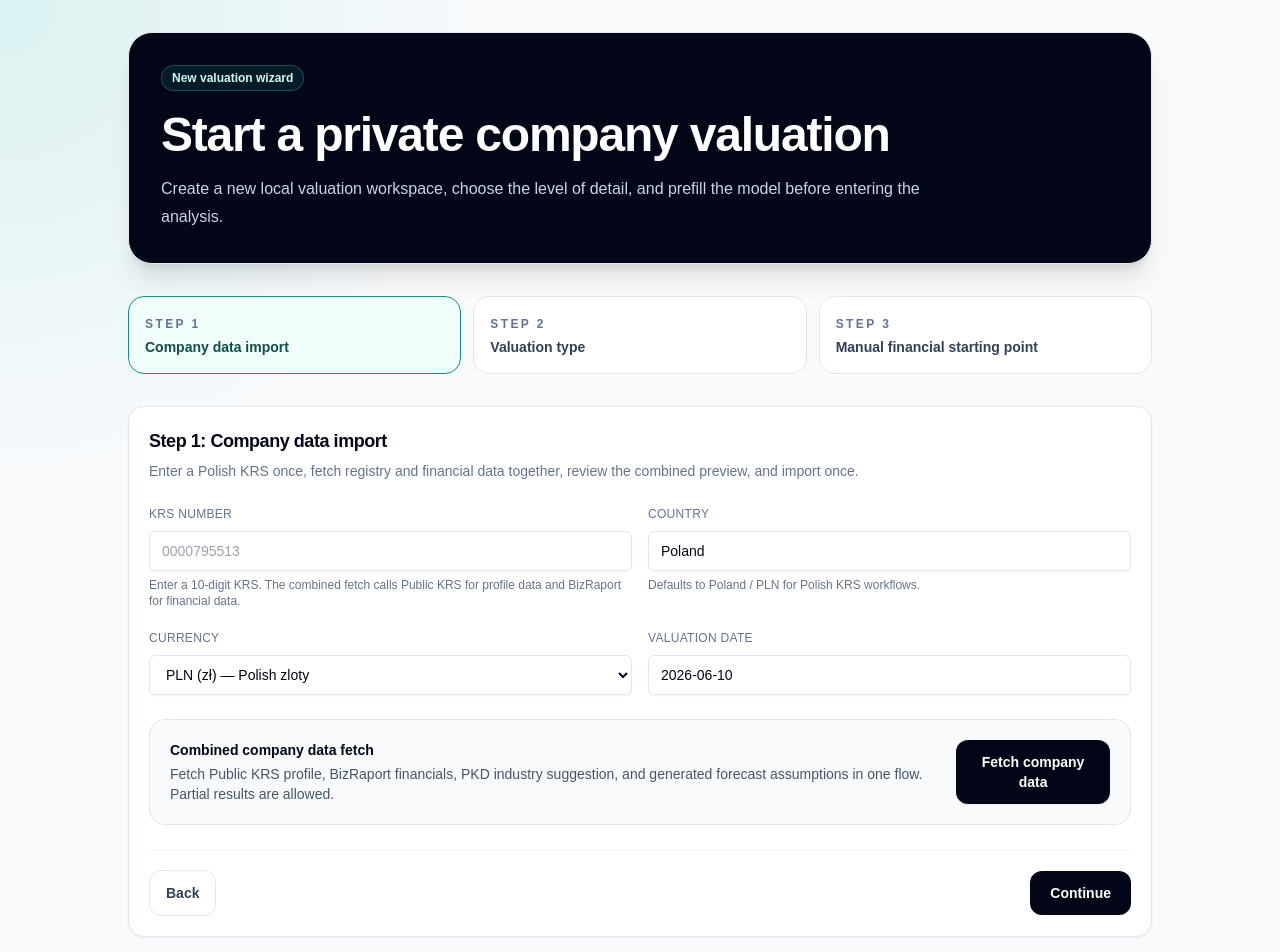
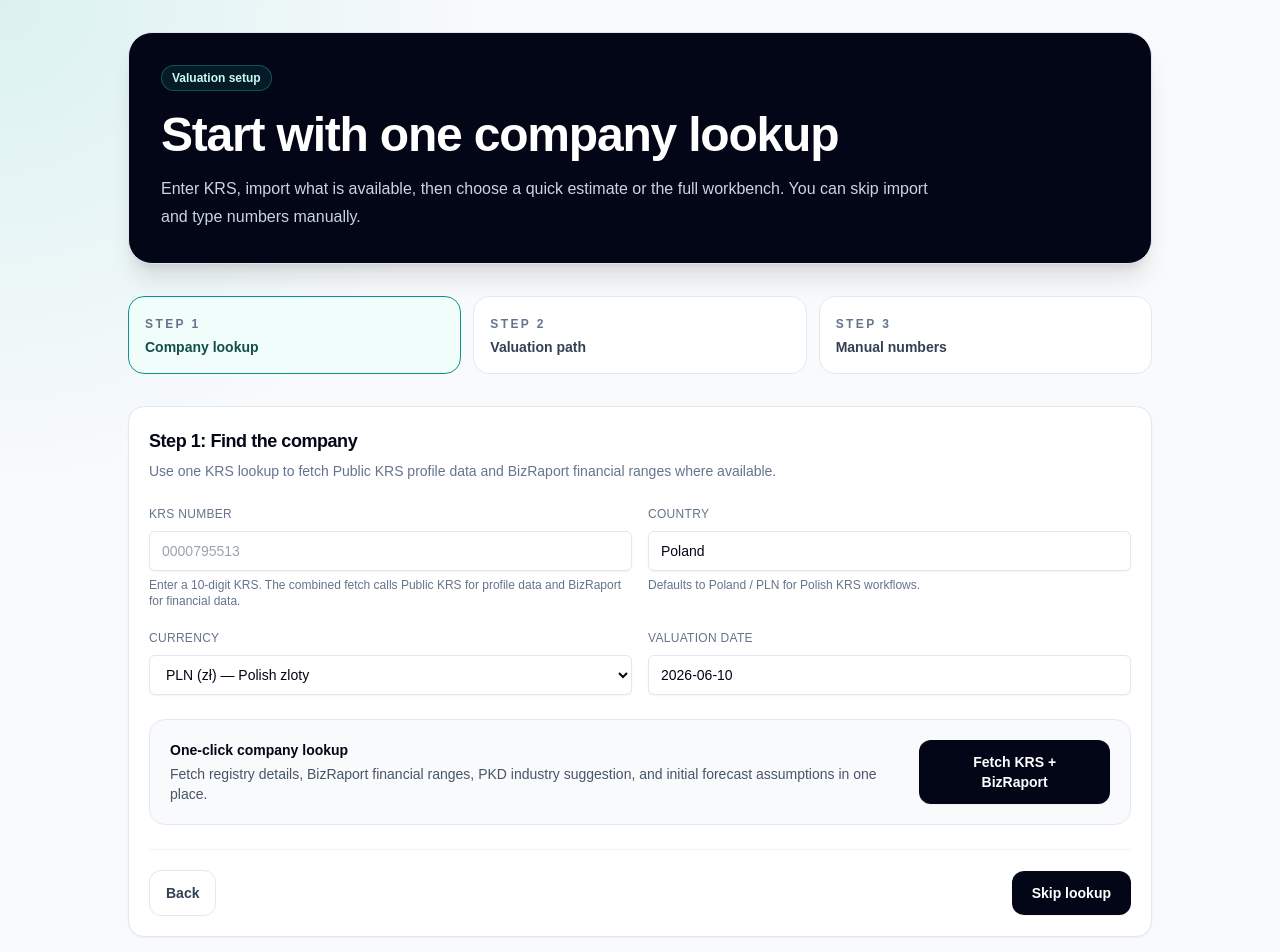
Before and after one commit to dmndamiecki/Valuation-Model, a Next.js app: page / in a window 1280 px wide. Shown: the top 952 px of the page. Built offline with nearby package versions, Linux system fonts and the light colour scheme.

Commit message:
Simplify valuation workflow UI

```diff
--- a/app/page.tsx
+++ b/app/page.tsx
@@ -113,10 +113,11 @@ function WorkflowHeader({ id, eyebrow, title, description, status }: { id: strin
 }
 
 function WorkflowNav({ sections }: { sections: WorkflowSectionItem[] }) {
+  const displaySections = sections.filter((_section, index) => [0, 3, 5, 8, 9].includes(index));
   return (
     <nav className="sticky top-0 z-20 rounded-2xl border border-slate-200 bg-white/95 p-3 shadow-sm backdrop-blur">
       <div className="flex gap-2 overflow-x-auto pb-1">
-        {sections.map((section) => (
+        {displaySections.map((section) => (
           <a key={section.id} href={`#${section.id}`} className="flex min-w-max items-center gap-2 rounded-xl border border-slate-200 px-3 py-2 text-xs font-semibold text-slate-700 transition hover:border-teal-500 hover:text-teal-800">
             <span>{section.label}</span>
             <span className={`rounded-full px-2 py-0.5 ${statusClassName(section.status)}`}>{section.status}</span>
@@ -444,7 +445,6 @@ export default function Home() {
   const [combinedImportStatus, setCombinedImportStatus] = useState("");
   const [wizardImportApplied, setWizardImportApplied] = useState(false);
   const [importedDataSummary, setImportedDataSummary] = useState<ImportedDataSummary | null>(null);
-  const [showAdvancedImport, setShowAdvancedImport] = useState(false);
   const [riskFreeRateSource, setRiskFreeRateSource] = useState<FredRiskFreeRateResult | null>(null);
   const [riskFreeRateStatus, setRiskFreeRateStatus] = useState("");
   const [riskFreeRateManuallyEdited, setRiskFreeRateManuallyEdited] = useState(false);
@@ -1177,7 +1177,6 @@ export default function Home() {
     setCombinedImportStatus("");
     setWizardImportApplied(false);
     setImportedDataSummary(null);
-    setShowAdvancedImport(false);
     setRiskFreeRateSource(null);
     setRiskFreeRateStatus("");
     setRiskFreeRateManuallyEdited(false);
@@ -1362,24 +1361,24 @@ export default function Home() {
       <main className="min-h-screen px-6 py-8 lg:px-10">
         <section className="mx-auto max-w-5xl space-y-8">
           <div className="rounded-3xl border border-slate-200 bg-slate-950 p-8 text-white shadow-xl">
-            <Badge className="border-teal-400/30 bg-teal-400/10 text-teal-100">New valuation wizard</Badge>
-            <h1 className="mt-5 max-w-3xl text-4xl font-bold tracking-tight lg:text-5xl">Start a private company valuation</h1>
-            <p className="mt-4 max-w-3xl text-base leading-7 text-slate-300">Create a new local valuation workspace, choose the level of detail, and prefill the model before entering the analysis.</p>
+            <Badge className="border-teal-400/30 bg-teal-400/10 text-teal-100">Valuation setup</Badge>
+            <h1 className="mt-5 max-w-3xl text-4xl font-bold tracking-tight lg:text-5xl">Start with one company lookup</h1>
+            <p className="mt-4 max-w-3xl text-base leading-7 text-slate-300">Enter KRS, import what is available, then choose a quick estimate or the full workbench. You can skip import and type numbers manually.</p>
           </div>
 
           <div className="grid gap-3 md:grid-cols-3">
             {[1, 2, ...(wizardImportApplied && companyData?.years.length ? [] : [3])].map((step) => (
               <button key={step} className={`rounded-2xl border p-4 text-left text-sm font-semibold transition ${wizardStep === step ? "border-teal-600 bg-teal-50 text-teal-900" : "border-slate-200 bg-white text-slate-700 hover:border-teal-400"}`} onClick={() => setWizardStep(step as 1 | 2 | 3)}>
                 <span className="text-xs uppercase tracking-[0.2em] text-slate-500">Step {step}</span>
-                <span className="mt-1 block">{step === 1 ? "Company data import" : step === 2 ? "Valuation type" : "Manual financial starting point"}</span>
+                <span className="mt-1 block">{step === 1 ? "Company lookup" : step === 2 ? "Valuation path" : "Manual numbers"}</span>
               </button>
             ))}
           </div>
 
           <Card>
             <CardHeader>
-              <CardTitle>{wizardStep === 1 ? "Step 1: Company data import" : wizardStep === 2 ? "Step 2: Valuation type" : "Step 3: Manual financial starting point"}</CardTitle>
-              <CardDescription>{wizardStep === 1 ? "Enter a Polish KRS once, fetch registry and financial data together, review the combined preview, and import once." : wizardStep === 2 ? "Choose a three-minute owner estimate or the full professional workflow." : "Use manual financial inputs only when imported financials are unavailable or skipped."}</CardDescription>
+              <CardTitle>{wizardStep === 1 ? "Step 1: Find the company" : wizardStep === 2 ? "Step 2: Choose the workflow" : "Step 3: Enter core numbers"}</CardTitle>
+              <CardDescription>{wizardStep === 1 ? "Use one KRS lookup to fetch Public KRS profile data and BizRaport financial ranges where available." : wizardStep === 2 ? "Choose the quick owner estimate or the full professional workbench." : "Use manual inputs only when imported financials are unavailable or skipped."}</CardDescription>
             </CardHeader>
             <CardContent className="space-y-6">
               {wizardStep === 1 && (
@@ -1394,10 +1393,10 @@ export default function Home() {
                   <div className="rounded-2xl border border-slate-200 bg-slate-50 p-5">
                     <div className="flex flex-col gap-3 sm:flex-row sm:items-center sm:justify-between">
                       <div>
-                        <p className="text-sm font-bold text-slate-950">Combined company data fetch</p>
-                        <p className="mt-1 text-sm text-slate-600">Fetch Public KRS profile, BizRaport financials, PKD industry suggestion, and generated forecast assumptions in one flow. Partial results are allowed.</p>
+                        <p className="text-sm font-bold text-slate-950">One-click company lookup</p>
+                        <p className="mt-1 text-sm text-slate-600">Fetch registry details, BizRaport financial ranges, PKD industry suggestion, and initial forecast assumptions in one place.</p>
                       </div>
-                      <button className="rounded-xl bg-slate-950 px-5 py-3 text-sm font-semibold text-white shadow-sm transition hover:bg-teal-800" onClick={fetchCombinedCompanyData}>Fetch company data</button>
+                      <button className="rounded-xl bg-slate-950 px-5 py-3 text-sm font-semibold text-white shadow-sm transition hover:bg-teal-800" onClick={fetchCombinedCompanyData}>Fetch KRS + BizRaport</button>
                     </div>
                     {combinedImportStatus ? <p className="mt-3 text-sm text-slate-600">{combinedImportStatus}</p> : null}
                   </div>
@@ -1411,12 +1410,12 @@ export default function Home() {
                   {importedDataSummary ? <ImportedDataSummaryCard summary={importedDataSummary} /> : null}
                   <div className="grid gap-4 md:grid-cols-2">
                     <button className={`rounded-2xl border p-5 text-left transition ${wizardInput.valuationType === "simple" ? "border-teal-700 bg-teal-50" : "border-slate-200 bg-white hover:border-teal-500"}`} onClick={() => updateWizard("valuationType", "simple")}>
-                      <p className="text-lg font-bold text-slate-950">Simple valuation</p>
-                      <p className="mt-2 text-sm leading-6 text-slate-600">Fast indicative estimate for small business owners using default assumptions.</p>
+                      <p className="text-lg font-bold text-slate-950">Quick estimate</p>
+                      <p className="mt-2 text-sm leading-6 text-slate-600">A short owner-style valuation using imported or manually entered core numbers.</p>
                     </button>
                     <button className={`rounded-2xl border p-5 text-left transition ${wizardInput.valuationType === "professional" ? "border-slate-950 bg-slate-50" : "border-slate-200 bg-white hover:border-slate-500"}`} onClick={() => updateWizard("valuationType", "professional")}>
-                      <p className="text-lg font-bold text-slate-950">Professional valuation</p>
-                      <p className="mt-2 text-sm leading-6 text-slate-600">Full multi-section workflow with historicals, normalization, WACC, DCF, market approach, diagnostics, and exports.</p>
+                      <p className="text-lg font-bold text-slate-950">Full workbench</p>
+                      <p className="mt-2 text-sm leading-6 text-slate-600">Detailed workflow for historicals, normalization, forecast, WACC, DCF, diagnostics, and exports.</p>
                     </button>
                   </div>
                   {wizardImportApplied && companyData?.years.length ? <Badge className="border-teal-200 bg-teal-50 text-teal-800">Financials imported — Step 3 will be skipped</Badge> : <p className="text-sm text-slate-500">No imported financial years are available yet, so the wizard will ask for a manual financial starting point.</p>}
@@ -1437,7 +1436,7 @@ export default function Home() {
               <div className="flex flex-col gap-3 border-t border-slate-100 pt-5 sm:flex-row sm:items-center sm:justify-between">
                 <button className="rounded-xl border border-slate-200 bg-white px-4 py-3 text-sm font-semibold text-slate-700 transition hover:border-teal-600 hover:text-teal-800" onClick={() => setWizardStep((current) => (current === 1 ? 1 : ((current - 1) as 1 | 2 | 3)))}>Back</button>
                 <div className="flex gap-3">
-                  {wizardStep === 1 && <button className="rounded-xl bg-slate-950 px-5 py-3 text-sm font-semibold text-white shadow-sm transition hover:bg-teal-800" onClick={() => setWizardStep(2)}>Continue</button>}
+                  {wizardStep === 1 && <button className="rounded-xl bg-slate-950 px-5 py-3 text-sm font-semibold text-white shadow-sm transition hover:bg-teal-800" onClick={() => setWizardStep(2)}>Skip lookup</button>}
                   {wizardStep === 2 && (wizardImportApplied && companyData?.years.length ? <button className="rounded-xl bg-teal-700 px-5 py-3 text-sm font-semibold text-white shadow-sm transition hover:bg-teal-800" onClick={startValuation}>Start valuation</button> : <button className="rounded-xl bg-slate-950 px-5 py-3 text-sm font-semibold text-white shadow-sm transition hover:bg-teal-800" onClick={() => setWizardStep(3)}>Continue</button>)}
                   {wizardStep === 3 && <button className="rounded-xl bg-teal-700 px-5 py-3 text-sm font-semibold text-white shadow-sm transition hover:bg-teal-800" onClick={startValuation}>Start valuation</button>}
                 </div>
@@ -1455,10 +1454,10 @@ export default function Home() {
         <div className="rounded-3xl border border-slate-200 bg-slate-950 p-8 text-white shadow-xl">
           <div className="flex flex-col gap-6 lg:flex-row lg:items-end lg:justify-between">
             <div>
-              <Badge className="border-teal-400/30 bg-teal-400/10 text-teal-100">DCF valuation MVP</Badge>
-              <h1 className="mt-5 max-w-4xl text-4xl font-bold tracking-tight lg:text-5xl">SME private company valuation model</h1>
+              <Badge className="border-teal-400/30 bg-teal-400/10 text-teal-100">Private SME valuation workbench</Badge>
+              <h1 className="mt-5 max-w-4xl text-4xl font-bold tracking-tight lg:text-5xl">Valuation workspace</h1>
               <p className="mt-4 max-w-3xl text-base leading-7 text-slate-300">
-                Local-only Next.js model with Zod validation, transparent assumptions, pure valuation functions, and an investor-ready output bridge from enterprise value to adjusted equity value.
+                Work through company data, forecast, WACC, DCF, market cross-checks, diagnostics, and export in one guided flow.
               </p>
             </div>
             <div className="grid gap-3 text-sm text-slate-300">
@@ -1473,8 +1472,8 @@ export default function Home() {
         <Card className="border-slate-300 bg-white/90">
           <CardContent className="flex flex-col gap-4 p-4 lg:flex-row lg:items-center lg:justify-between">
             <div>
-              <p className="text-xs font-semibold uppercase tracking-[0.2em] text-slate-500">Valuation workflow mode</p>
-              <p className="mt-1 text-sm text-slate-600">Choose a fast owner estimate or the full professional due-diligence workflow.</p>
+              <p className="text-xs font-semibold uppercase tracking-[0.2em] text-slate-500">Workflow</p>
+              <p className="mt-1 text-sm text-slate-600">Switch between a quick estimate and the full workbench.</p>
             </div>
             <div className="grid gap-2 sm:grid-cols-2">
               <button className={`rounded-xl border px-5 py-3 text-sm font-semibold transition ${mode === "simple" ? "border-teal-700 bg-teal-700 text-white shadow-sm" : "border-slate-200 bg-white text-slate-700 hover:border-teal-600"}`} onClick={() => switchMode("simple")}>Simple Mode</button>
@@ -1487,7 +1486,7 @@ export default function Home() {
           <section className="grid gap-6 xl:grid-cols-[0.95fr_1.05fr]">
             <Card>
               <CardHeader>
-                <CardTitle>Simple valuation inputs</CardTitle>
+                <CardTitle>Quick estimate inputs</CardTitle>
                 <CardDescription>Enter the core information needed for a three-minute indicative SME valuation. Advanced assumptions are auto-filled and still run through the same DCF valuation engine.</CardDescription>
               </CardHeader>
               <CardContent className="grid gap-4 md:grid-cols-2">
@@ -1497,8 +1496,7 @@ export default function Home() {
                 <div className="space-y-1.5"><Label>Industry</Label><Input value={simpleInput.industry} onChange={(event) => updateSimple("industry", event.target.value)} /></div>
                 <div className="space-y-1.5"><Label>Registration Number</Label><Input value={simpleInput.registrationNumber} onChange={(event) => updateSimple("registrationNumber", event.target.value)} /></div>
                 {importedDataSummary ? <div className="md:col-span-2"><ImportedDataSummaryCard summary={importedDataSummary} /></div> : null}
-                <div className="md:col-span-2"><button className="rounded-xl border border-slate-200 bg-white px-4 py-2 text-sm font-semibold text-slate-700 transition hover:border-teal-600 hover:text-teal-800" onClick={() => setShowAdvancedImport((current) => !current)}>{showAdvancedImport ? "Hide re-import company data" : "Re-import company data"}</button></div>
-                {showAdvancedImport ? <div className="space-y-3 rounded-2xl border border-teal-100 bg-teal-50/60 p-4 md:col-span-2"><div className="flex flex-col gap-3 sm:flex-row sm:items-center sm:justify-between"><div><p className="text-sm font-semibold text-slate-950">Advanced company import</p><p className="text-xs text-slate-600">Fetch profile data from Public KRS or financials from BizRaport. Review previews before applying.</p></div><div className="flex flex-wrap gap-2"><button className="rounded-xl border border-teal-200 bg-white px-4 py-2 text-sm font-semibold text-teal-800 transition hover:border-teal-700" onClick={() => fetchKrsProfile(simpleInput.registrationNumber)}>Fetch public KRS profile</button><button className="rounded-xl border border-slate-200 bg-white px-4 py-2 text-sm font-semibold text-slate-700 transition hover:border-teal-600 hover:text-teal-800" onClick={() => fetchBizRaportData(simpleInput.registrationNumber)}>Fetch financials from BizRaport</button></div></div>{krsStatus && <p className="text-sm text-slate-600">{krsStatus}</p>}{bizRaportStatus && <p className="text-sm text-slate-600">{bizRaportStatus}</p>}{krsProfile ? <KrsProfilePreview profile={krsProfile} onApply={applyKrsProfile} /> : null}{companyData ? <BizRaportFinancialPreview data={companyData} currency={input.profile.currency} onApply={applyImportedCompanyData} /> : null}</div> : null}
+                <div className="rounded-2xl border border-slate-200 bg-slate-50 p-4 text-sm text-slate-600 md:col-span-2">Company import now lives in the setup wizard. Use "Start new valuation" if you want to run a fresh KRS + BizRaport lookup.</div>
                 <div className="md:col-span-2"><PkdSuggestionPanel suggestion={activePkdSuggestion} onApply={() => applySuggestedIndustryTemplate(activePkdSuggestion)} /></div>
                 {forecastAutoSeeded ? <div className="md:col-span-2"><Badge className="border-teal-200 bg-teal-50 text-teal-800">Auto-generated from historical financials</Badge>{forecastSeedNotes.map((note) => <p key={note} className="mt-2 text-xs text-slate-500">{note}</p>)}</div> : null}
                 <NumberField label="Latest revenue" value={simpleInput.latestRevenue} onChange={(value) => updateSimple("latestRevenue", value)} />
@@ -1592,22 +1590,14 @@ export default function Home() {
             </CardContent>
           </Card>
           <Card>
-            <CardHeader><CardTitle>{importedDataSummary ? "Imported Data" : "Company Imports"}</CardTitle><CardDescription>{importedDataSummary ? "Wizard import results are summarized here. Use advanced re-import only when needed." : "Optional registry and financial-data imports. Market data remains separate below."}</CardDescription></CardHeader>
+            <CardHeader><CardTitle>Imported Data</CardTitle><CardDescription>Source data is imported in the setup wizard so the workbench stays focused on valuation decisions.</CardDescription></CardHeader>
             <CardContent className="space-y-5">
               <div>
                 <h3 className="text-sm font-bold uppercase tracking-wide text-slate-600">Company data</h3>
                 <p className="mt-1 text-sm text-slate-500">Available source mapping: {companySources.map((source) => source.name).join(", ") || "No mapped source"}</p>
               </div>
               {importedDataSummary ? <ImportedDataSummaryCard summary={importedDataSummary} /> : <p className="text-sm text-slate-500">No wizard import has been applied yet.</p>}
-              <button className="rounded-xl border border-slate-200 bg-white px-4 py-3 text-sm font-semibold text-slate-700 transition hover:border-teal-600 hover:text-teal-800" onClick={() => setShowAdvancedImport((current) => !current)}>{showAdvancedImport ? "Hide re-import company data" : "Re-import company data"}</button>
-              {showAdvancedImport ? (
-                <div className="space-y-4 rounded-2xl border border-slate-200 bg-slate-50 p-4">
-                  <div className="space-y-3 rounded-2xl border border-teal-100 bg-teal-50/60 p-4"><div className="flex flex-col gap-3 sm:flex-row sm:items-center sm:justify-between"><div><p className="text-sm font-semibold text-slate-950">Public KRS profile</p><p className="text-xs text-slate-600">Public KRS API provides registry data only. Financial statement data still requires manual input or an external financial-data provider.</p></div><button className="rounded-xl border border-teal-200 bg-white px-4 py-3 text-sm font-semibold text-teal-800 shadow-sm transition hover:border-teal-700" onClick={() => fetchKrsProfile(input.profile.registrationNumber)}>Fetch public KRS profile</button></div>{krsStatus && <p className="text-sm text-slate-600">{krsStatus}</p>}{krsProfile ? <KrsProfilePreview profile={krsProfile} onApply={applyKrsProfile} /> : null}</div>
-                  <div className="space-y-3 rounded-2xl border border-slate-200 bg-white p-4"><div className="flex flex-col gap-3 sm:flex-row sm:items-center sm:justify-between"><div><p className="text-sm font-semibold text-slate-950">BizRaport financial import</p><p className="text-xs text-slate-600">Optional financial-data provider. Credentials stay on the server.</p></div><button className="rounded-xl border border-slate-200 bg-white px-4 py-3 text-sm font-semibold text-slate-700 shadow-sm transition hover:border-teal-600 hover:text-teal-800" onClick={() => fetchBizRaportData()}>Fetch financials from BizRaport</button></div>
-                    {companyData ? <BizRaportFinancialPreview data={companyData} currency={input.profile.currency} onApply={applyImportedCompanyData} /> : <p className="text-sm text-slate-500">No imported BizRaport financial preview yet.</p>}
-                  </div>
-                </div>
-              ) : null}
+              <div className="rounded-2xl border border-slate-200 bg-slate-50 p-4 text-sm text-slate-600">To run a different KRS + BizRaport import, start a new valuation. This keeps the active model from mixing old source data with new assumptions.</div>
             </CardContent>
           </Card>
           <Card>
@@ -1883,7 +1873,7 @@ export default function Home() {
         <div className="space-y-6">
           <div className="flex flex-col gap-4 lg:flex-row lg:items-end lg:justify-between">
             <div>
-              <Badge>Professional valuation output</Badge>
+              <Badge>Valuation output</Badge>
               <h2 className="mt-3 text-2xl font-bold text-slate-950">Investment committee summary</h2>
               <p className="mt-2 max-w-3xl text-sm leading-6 text-slate-600">A finance-ready output pack with headline valuation metrics, detailed DCF mechanics, terminal value support, bridge schedules, private company adjustments, automated methodology warnings, and exportable report files.</p>
             </div>
```
